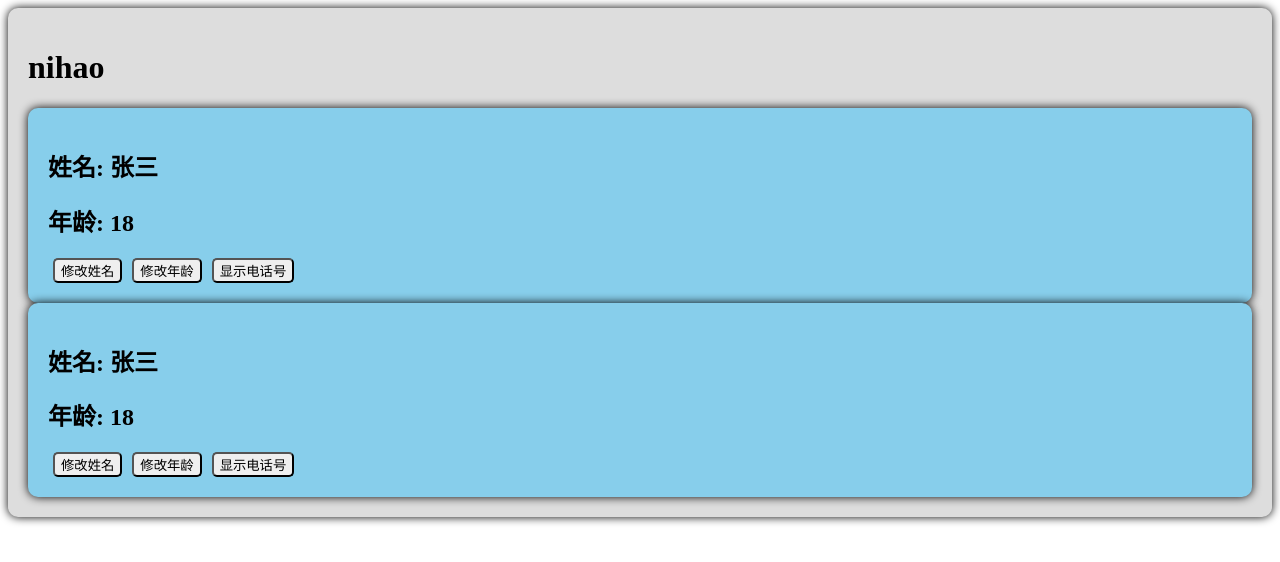
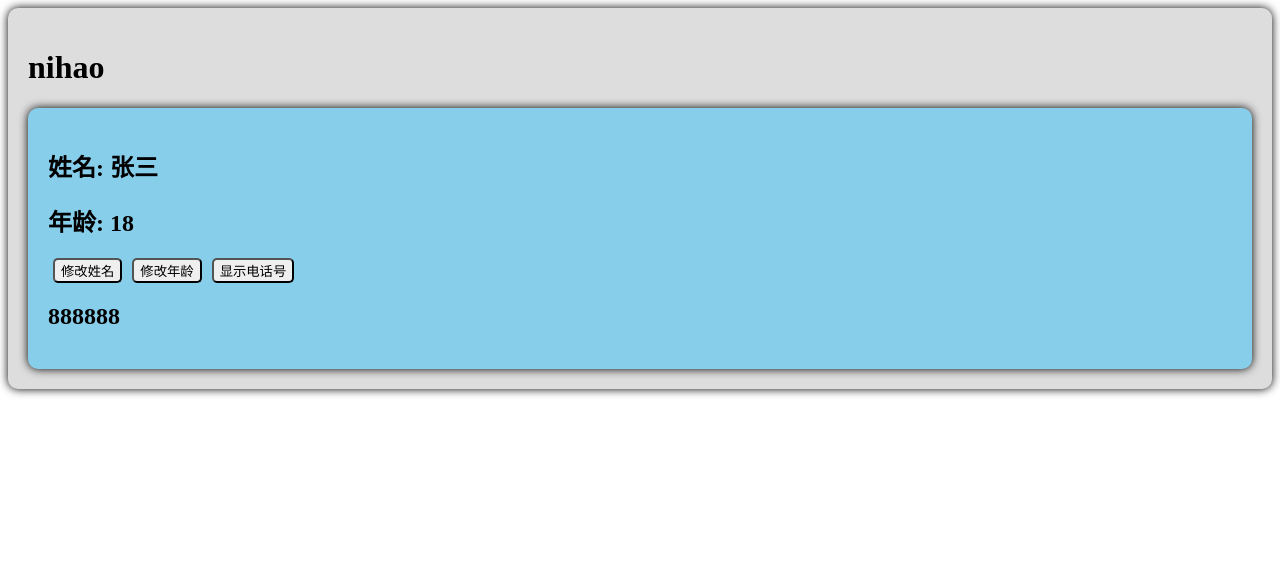
Before and after one commit to silverneedleor/vue3-test, a Vue app: page / in a window 1280 px wide. Shown: the top 562 px of the page. Built offline with nearby package versions, Linux system fonts and the light colour scheme.

Commit message:
1.4_setup的语法糖

```diff
--- a/src/App.vue
+++ b/src/App.vue
@@ -2,7 +2,6 @@
   <div class="app">
     <h1>nihao</h1>
     <Person/>
-    <person/>
 
   </div>
 </template>
--- a/src/components/Person.vue
+++ b/src/components/Person.vue
@@ -5,25 +5,24 @@
         <button @click="changeName">修改姓名</button>
         <button @click="changeAge">修改年龄</button>
         <button @click="showTel">显示电话号</button>
-
+    <h2>{{ a }}</h2>
   </div>
 </template>
 
 <script lang="ts">
 export default {
   name: "Person",
-  // 验证在vue3中setup的优先级高
-  // beforeCreate() {
-  //   console.log('beforeCreate')
-  // },
-  setup(){
-  // 数据, 此时数据不是响应式的
+};
+</script>
+
+<!--setup语法糖自动return返回数据,不必每次修改完数据都再去写return-->
+<!--两个script中使用相同的lang,不写默认为js-->
+<script lang="ts" setup>
+let a = '888888';
 let name = '张三';
 let age = 18;
 let tel = '23456665';
 
-    // 用来知道setup的this是undefined
-    // console.log(this);
 
 function changeName() {
   name = '李四';
@@ -41,9 +40,6 @@ export default {
 }
 
 
-    return {name, age, changeName, changeAge, showTel};
-  }
-};
 </script>
 
 <style scoped>
```
Lines whose indentation alone changed are shown as unchanged.
